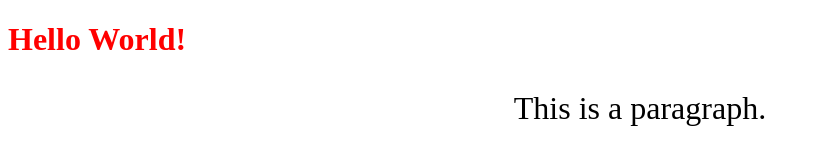
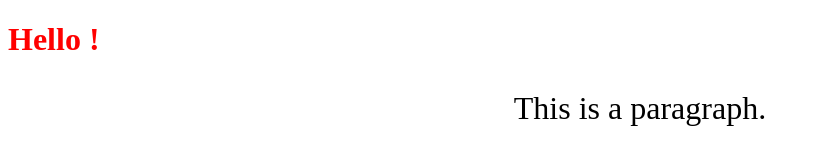
Before and after one commit to Btate712/Basic-Web-Page-Construction, a plain HTML site: page index.html in a window 1280 px wide. Both pictures are taken after a click on the button "Click Me!". Shown: the top 159 px of the page, without its empty margins (0-820 px from the left). Drawn offline with Linux system fonts and the light colour scheme.

Commit message:
added js file

```diff
--- a/index.html
+++ b/index.html
@@ -21,5 +21,6 @@
   <label>Please enter your name: <input id="name" type="text" /></label>
   <br />
   <button onclick="buttonClicked()">Click Me!</button>
+  <script src="./index.js"></script>
 </body>
 </html>
--- /dev/null
+++ b/index.js
@@ -0,0 +1,6 @@
+let name = '';
+
+function buttonClicked() {
+  name = document.getElementById("name").value;
+  document.getElementById("hello").innerHTML = `Hello ${name}!`;
+}
```
Lines whose indentation alone changed are shown as unchanged.
